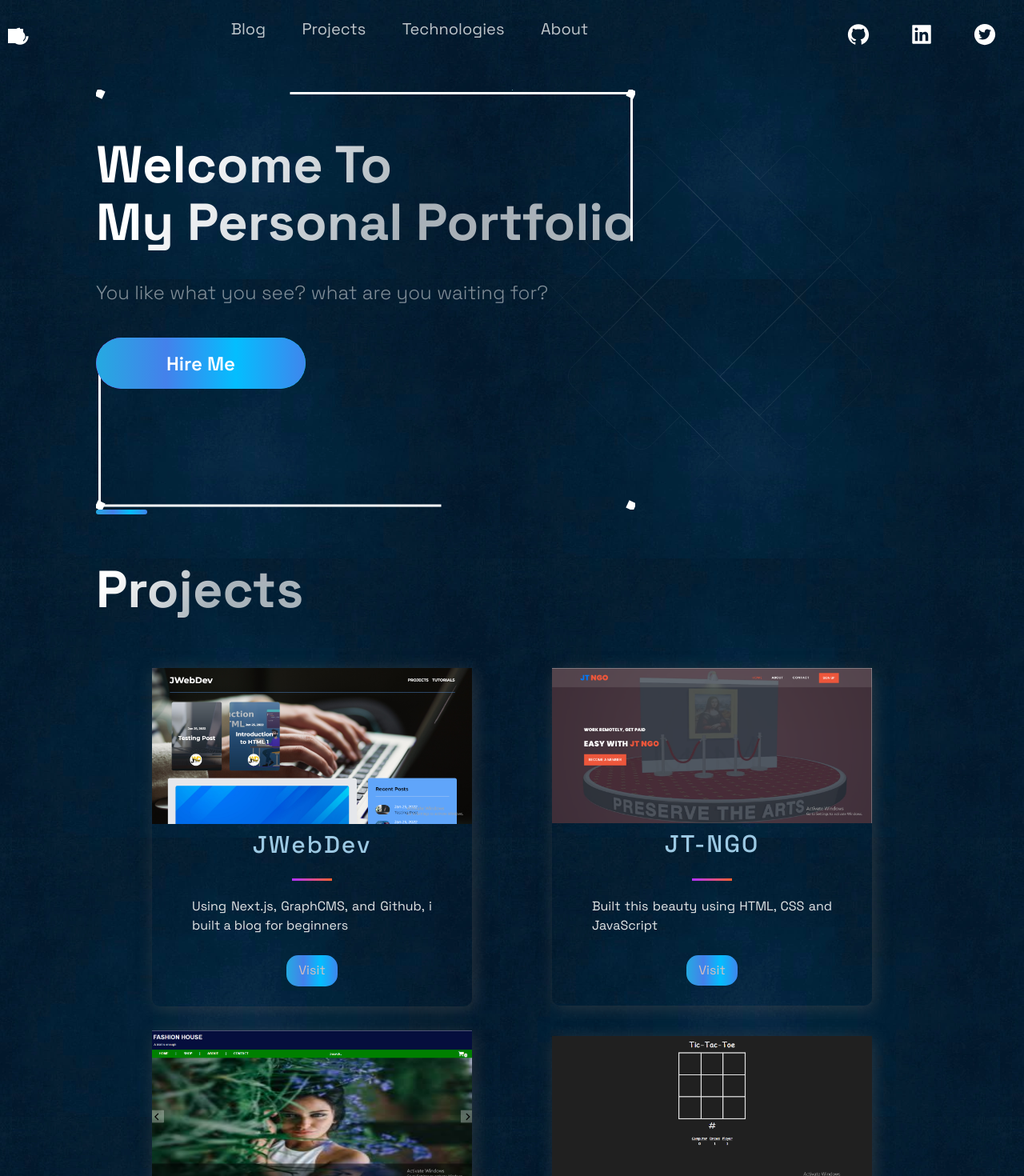
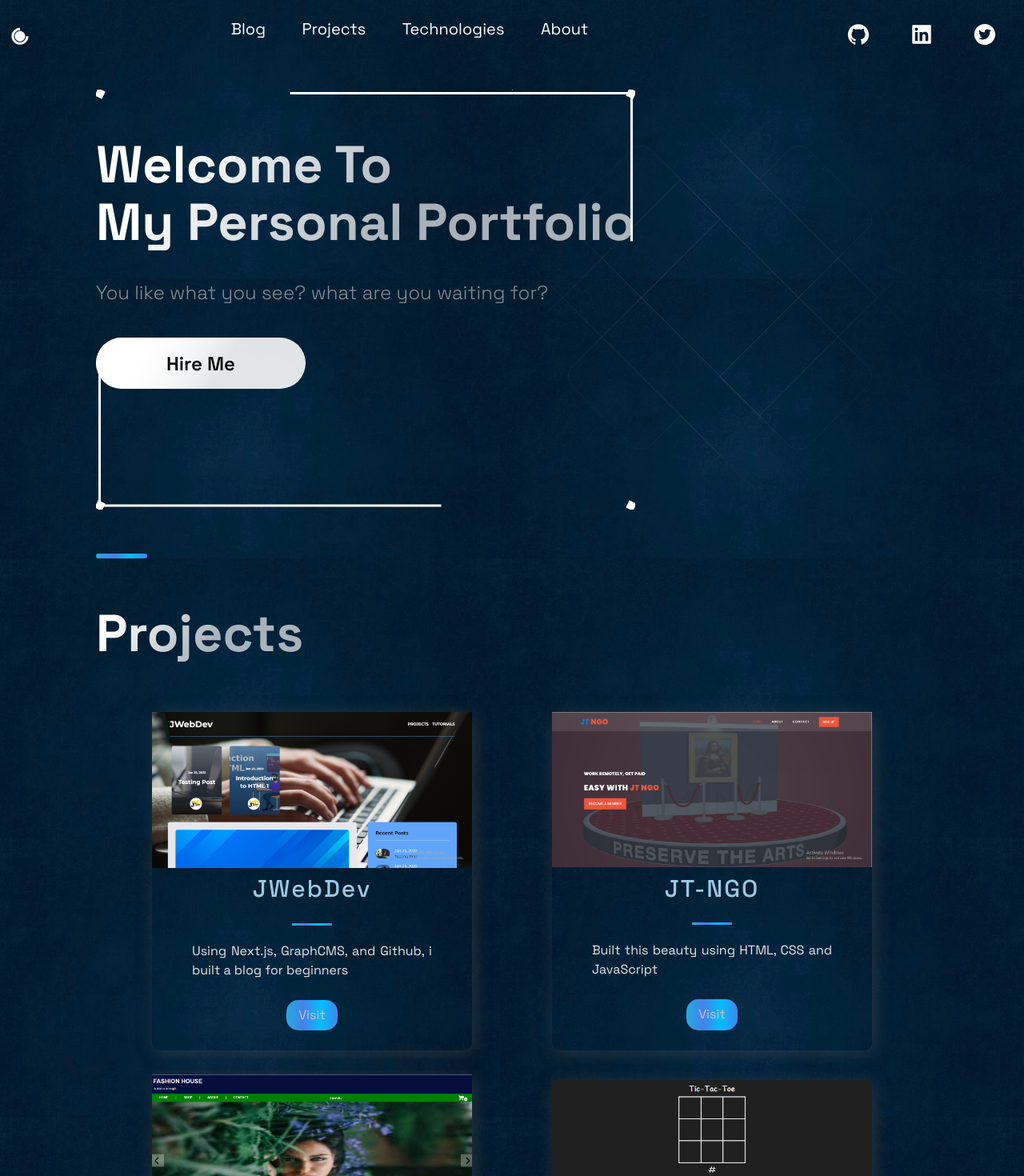
Before and after one commit to Jayt4c/portfolio, a Next.js app: page / in a window 1280 px wide. Shown: the top 1470 px of the page at 80% size. Built offline with nearby package versions, Linux system fonts and the light colour scheme.

Commit message:
new files

```diff
--- a/src/components/Footer/Footer.js
+++ b/src/components/Footer/Footer.js
@@ -21,7 +21,7 @@ const Footer = () => {
       </LinkList>
       <SocialIconsContainer>
         <CompanyContainer>
-          <Slogan>Design. Innovate. Develop. <br />The objective is to boost your brand.</Slogan>
+          <Slogan>Design. Innovate. Develop. <br />The objective is to boost brands.</Slogan>
         </CompanyContainer>
         <SocialContainer>
           <SocialIcons target="_blank" href="https://github.com/Jayt4c">
--- a/src/components/Footer/FooterStyles.js
+++ b/src/components/Footer/FooterStyles.js
@@ -35,7 +35,7 @@ export const LinkItem = styled.a`
 	}
 
 	@media ${props => props.theme.breakpoints.sm} {
-		font-size: 8px;
+		font-size: 10px;
 		line-height: 14px;
 		margin-bottom: 8px;
 		display: flex;
@@ -85,6 +85,7 @@ export const Slogan = styled.p`
 	color: rgba(255, 255, 255, 0.5);
 	min-width: 280px;
 	letter-spacing: 0.02em;
+	color: #fff;
 	font-size: 18px;
 	line-height: 30px;
 	padding: 1rem;
@@ -145,14 +146,14 @@ export const LinkColumn = styled.div`
 export const LinkTitle = styled.h4`
 	font-style: normal;
 	font-weight: 600;
-	font-size: 12px;
+	font-size: 16px;
 	line-height: 24px;
 	text-transform: uppercase;
 	color: rgba(255, 255, 255, 0.4);
 	margin-bottom: 16px;
 
 	@media ${props => props.theme.breakpoints.sm} {
-		font-size: 10px;
+		font-size: 12px;
 		line-height: 12px;
 		margin-bottom: 8px;
 	}
--- a/src/components/Header/Header.js
+++ b/src/components/Header/Header.js
@@ -11,13 +11,13 @@ const Header = () =>  (
   <Div1>
     <Link href="/">
       <a style={{ display: 'flex', alignItems: 'center', color:"white" }}>
-        <DiCssdeck size="3rem" /> <span >JT</span>
+        <DiCssdeck size="3rem" />
       </a>
     </Link>
   </Div1>
   <Div2>
     <li>
-      <Link href="https://jwebdev.vercel.app/">
+      <Link href="https://jwebdev.vercel.app">
         <NavLink>Blog</NavLink>
       </Link>
     </li>
--- a/src/components/Header/HeaderStyles.js
+++ b/src/components/Header/HeaderStyles.js
@@ -54,10 +54,11 @@ export const Div3 = styled.div`
 export const NavLink = styled.a`
   font-size: 2rem;
   line-height: 32px;
-  color: rgba(255, 255, 255, 0.75);
+  color: #fff;
   transition: 0.4s ease;
   &:hover {
-    color: #fff;
+    color: rgba(255, 255, 255, 0.75);
+    font-size: 3rem;
     opacity: 1;
     cursor: pointer;
   }
--- a/src/components/Hero/Hero.js
+++ b/src/components/Hero/Hero.js
@@ -8,8 +8,7 @@ import GlobalStyles from '../../styles/globals';
 const Hero = (props) => (
   <>
   <Section row nopadding>
-    <LeftSection>
-    <span class="bottom-left-dot"></span>
+  <span class="bottom-left-dot"></span>
     <span class="bottom-right-dot"></span>
     <span class="top-right-dot"></span>
     <span class="top-left-dot"></span>
@@ -17,6 +16,7 @@ const Hero = (props) => (
     <span class="right-line"></span>
     <span class="top-line"></span>
     <span class="left-line"></span>
+    <LeftSection>
       <SectionTitle main center>
         Welcome To <br />
         My Personal Portfolio
--- a/src/components/Hero/HeroStyles.js
+++ b/src/components/Hero/HeroStyles.js
@@ -4,6 +4,7 @@ export const LeftSection = styled.div`
   width: 100%;
   @media ${(props) => props.theme.breakpoints.sm} {
     width: 80%;
+    padding-left: 10px;
     display: flex;
     flex-direction: column;
 
--- a/src/components/Projects/Projects.js
+++ b/src/components/Projects/Projects.js
@@ -5,7 +5,7 @@ import { Section, SectionDivider, SectionTitle } from '../../styles/GlobalCompon
 import { projects } from '../../constants/constants';
 
 const Projects = () => (
-  <Section nopadding id="projects">
+  <Section nopadding id="projects"><br /><br /><br />
     <SectionDivider />
     <SectionTitle main>Projects</SectionTitle>
     <GridContainer>
--- a/src/components/Projects/ProjectsStyles.js
+++ b/src/components/Projects/ProjectsStyles.js
@@ -52,7 +52,9 @@ export const Hr = styled.hr`
   height: 3px;
   margin: 20px auto;
   border: 0;
-  background: linear-gradient(270deg, #ff622e 0%, #B133FF 100%);
+  background: ${(props) => props.colorAlt ?
+    'linear-gradient(to right, #25aae1, #4481eb, #04befe, #3f86ed)' :
+    'linear-gradient(to right, #25aae1, #4481eb, #04befe, #3f86ed)'};
 `;
 
 export const Intro = styled.div`
--- a/src/styles/GlobalComponents/index.js
+++ b/src/styles/GlobalComponents/index.js
@@ -178,7 +178,7 @@ export const ButtonBack = styled.div`
   justify-content: center;
   margin: ${({ alt, form }) => (alt || form) ? '0' : '0 0 80px'};
   color: #fff;
-  background: ${({ alt }) => alt ? 'linear-gradient(270deg, #ff622e 0%, #B133FF 100%)' : 'linear-gradient(270deg, #00DBD8 0%, #B133FF 100%)'};
+  background: linear-gradient(121.57deg, #FFFFFF 18.77%, rgba(255, 255, 255, 0.66) 60.15%);
   cursor: pointer;
   transition: 0.5s ease;
   position: relative;
@@ -205,14 +205,14 @@ export const ButtonBack = styled.div`
 export const ButtonFront = styled.button`
   border: none;
   border-radius: 50px;
-  color: #fff;
+  color: linear-gradient(to right,#25aae1,#4481eb,#04befe,#3f86ed);
   display: flex;
   position: absolute;
   top: 0;
   left: 0;
   width: 100%;
   height: 100%;
-  background: ${({ alt }) => alt ? 'linear-gradient(to right, #25aae1, #4481eb, #04befe, #3f86ed)' : 'linear-gradient(to right, #25aae1, #4481eb, #04befe, #3f86ed)'};
+  background: linear-gradient(121.57deg, #FFFFFF 18.77%, rgba(255, 255, 255, 0.66) 60.15%);
   opacity: ${({ disabled }) => disabled ? '.5' : '1'};
   transition: .4s ease;
   font-size: ${({ alt }) => alt ? '20px' : '24px'};
```
